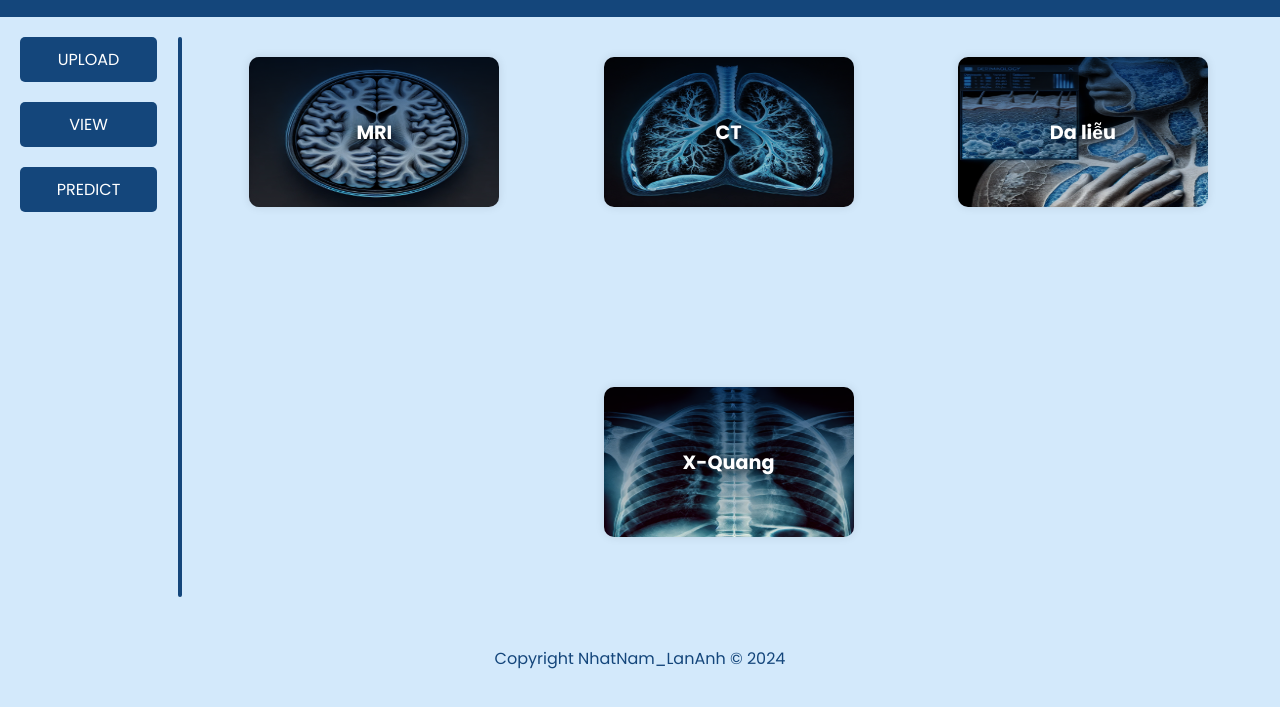
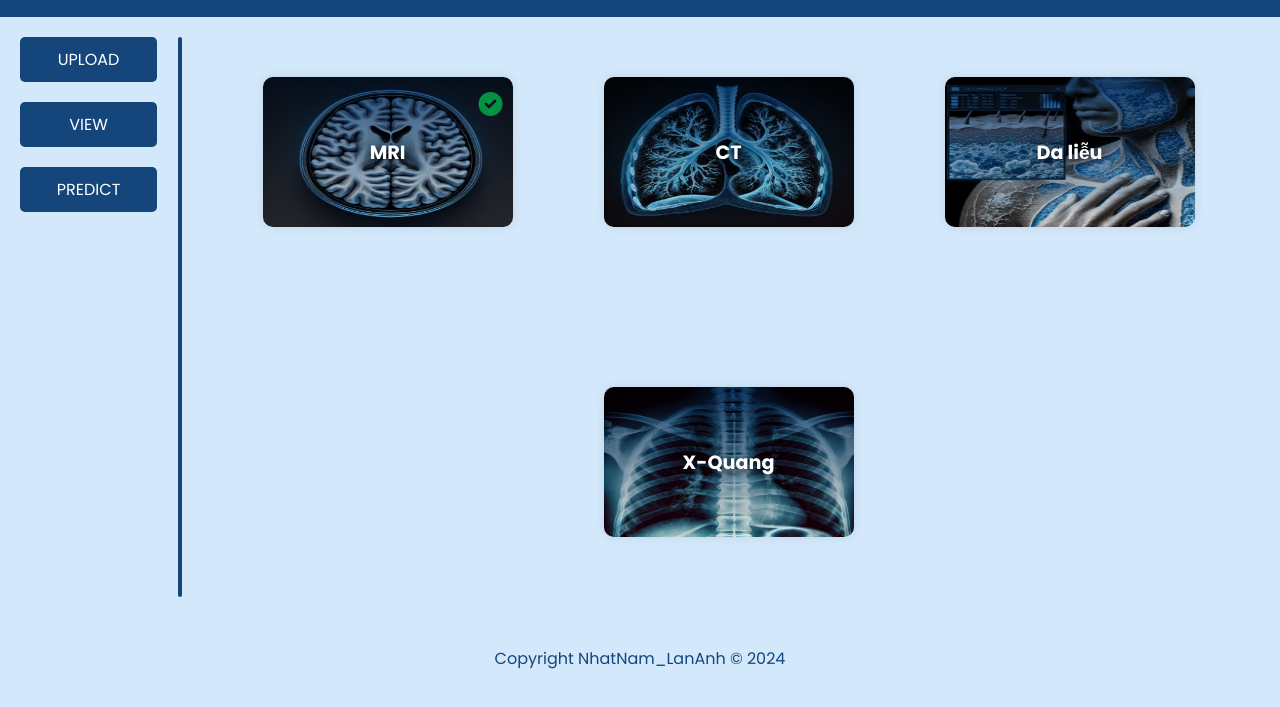
Before and after one commit to lananhdepgai1/DATN, a plain HTML site: page client/Page/Home Page/Home.html in a window 1280 px wide. Both pictures are taken after a click on the element "MRI". Shown: the part 119-826 px from the top of the page. Drawn offline with Linux system fonts and the light colour scheme.

Commit message:
fix loi tic xanh

```diff
--- a/client/Page/Home Page/Home.html
+++ b/client/Page/Home Page/Home.html
@@ -25,18 +25,24 @@
             <a class="nav-btn" href="../Predict Page/Predict.html">PREDICT</a>
         </nav>
         <div class="content">
+            <div class="content">
                 <div class="image-box" id="mri" onclick="Check(event)">
                     <h3 class="image-box-content">MRI</h3>
-                <span  class="checkmark checkmark--active"><i class="fa-solid fa-circle-check"></i></span>
+                    <span class="checkmark"><i class="fa-solid fa-circle-check"></i></span>
                 </div>
-            <div class="image-box" id="ct">
+                <div class="image-box" id="ct" onclick="Check(event)">
                     <h3 class="image-box-content">CT</h3>
+                    <span class="checkmark"><i class="fa-solid fa-circle-check"></i></span>
                 </div>
-            <div class="image-box" id="derma">
+                <div class="image-box" id="derma" onclick="Check(event)">
                     <h3 class="image-box-content">Da liễu</h3>
+                    <span class="checkmark"><i class="fa-solid fa-circle-check"></i></span>
                 </div>
-            <div class="image-box" id="xray">
+                <div class="image-box" id="xray" onclick="Check(event)">
                     <h3 class="image-box-content">X-Quang</h3>
+                    <span class="checkmark"><i class="fa-solid fa-circle-check"></i></span>
+                </div>
+
             </div>
         </div>
     </div>
@@ -67,10 +73,19 @@
         };
         reader.readAsDataURL(file); // Đọc file ảnh dưới dạng URL base64
     }
+
     function Check(event) {
-        const checkmark = document.getElementsByClassName("checkmark")[0];
-        checkmark.classList.toggle("checkmark--active")
+        // Xóa tất cả các dấu tích xanh khỏi các image-box khác
+        const allCheckmarks = document.querySelectorAll(".checkmark");
+        allCheckmarks.forEach(check => check.classList.remove("checkmark--active"));
+
+        // Hiển thị dấu tích xanh cho image-box được chọn
+        const selectedCheckmark = event.currentTarget.querySelector(".checkmark");
+        selectedCheckmark.classList.add("checkmark--active");
     }
 </script>
 
+
+</script>
+
 </html>
```
Lines whose indentation alone changed are shown as unchanged.
